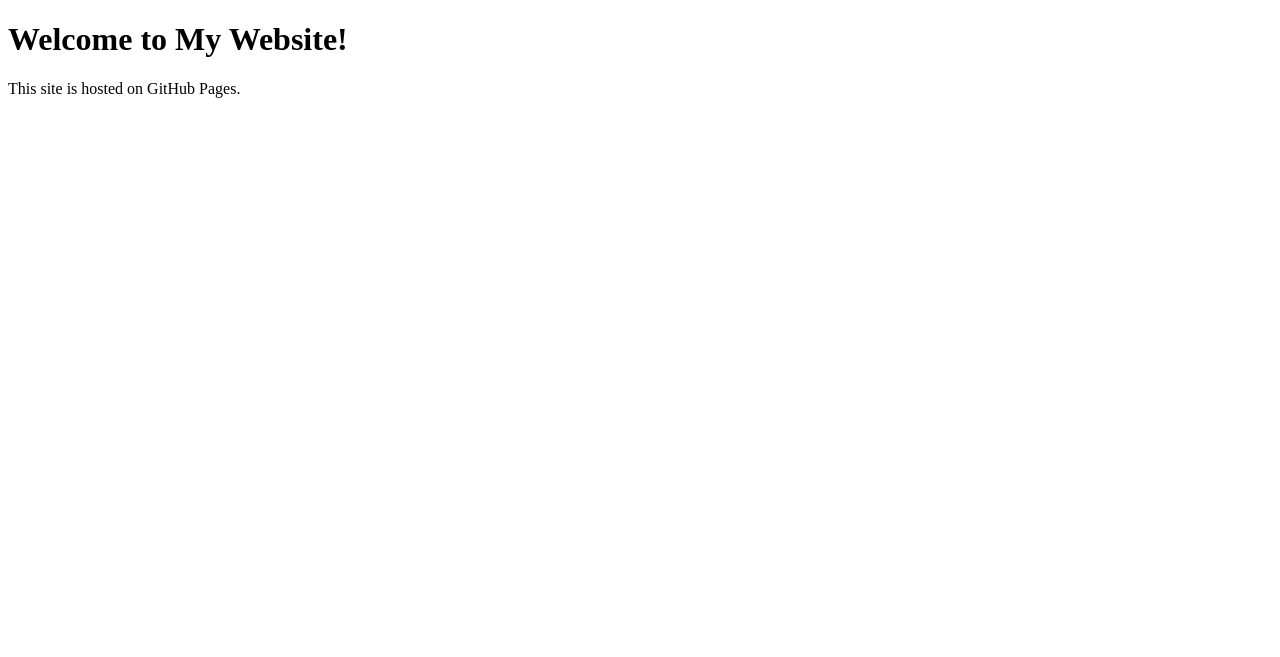
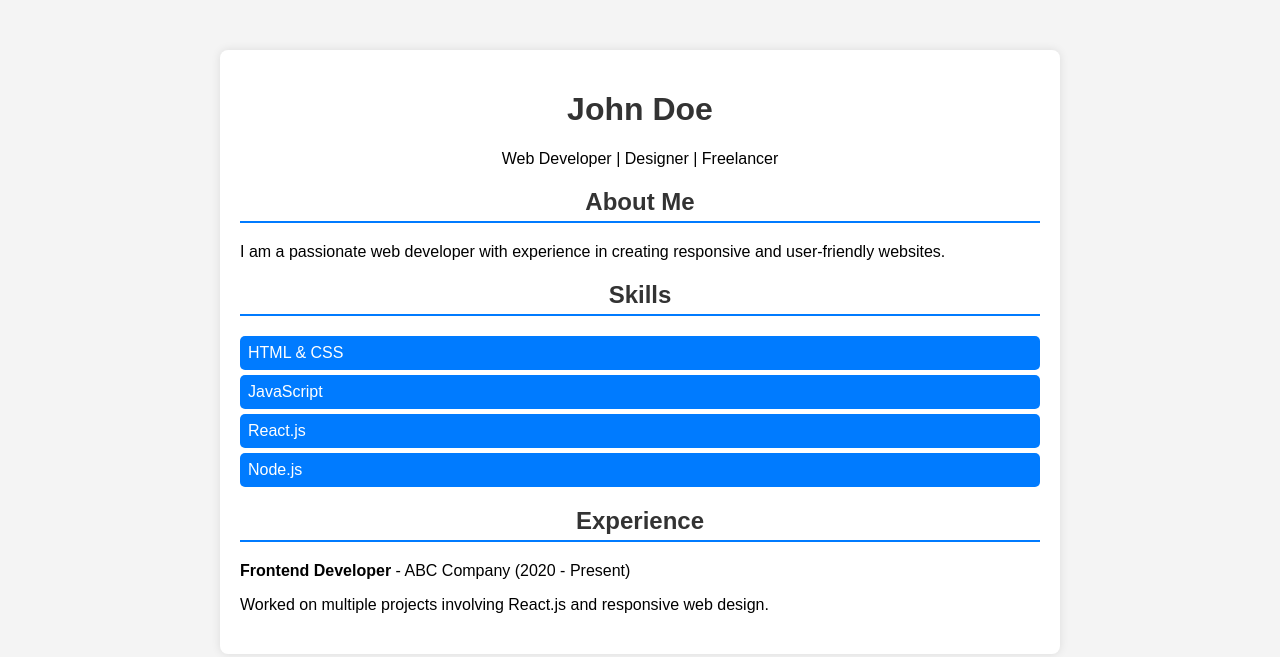
Before and after one commit to YanYingCCH/CHEAHCHEEHONG, a plain HTML site: page index.html in a window 1280 px wide. Drawn offline with Linux system fonts and the light colour scheme.

Commit message:
Update index.html

```diff
--- a/index.html
+++ b/index.html
@@ -3,10 +3,71 @@
 <head>
     <meta charset="UTF-8">
     <meta name="viewport" content="width=device-width, initial-scale=1.0">
-    <title>My GitHub Page</title>
+    <title>My Resume</title>
+    <style>
+        body {
+            font-family: Arial, sans-serif;
+            margin: 0;
+            padding: 0;
+            background: #f4f4f4;
+        }
+        .container {
+            max-width: 800px;
+            margin: 50px auto;
+            background: white;
+            padding: 20px;
+            box-shadow: 0 0 10px rgba(0, 0, 0, 0.1);
+            border-radius: 8px;
+        }
+        h1, h2 {
+            text-align: center;
+            color: #333;
+        }
+        .section {
+            margin-bottom: 20px;
+        }
+        .section h2 {
+            border-bottom: 2px solid #007BFF;
+            padding-bottom: 5px;
+        }
+        ul {
+            list-style-type: none;
+            padding: 0;
+        }
+        ul li {
+            background: #007BFF;
+            color: white;
+            padding: 8px;
+            margin: 5px 0;
+            border-radius: 5px;
+        }
+    </style>
 </head>
 <body>
-    <h1>Welcome to My Website!</h1>
-    <p>This site is hosted on GitHub Pages.</p>
+    <div class="container">
+        <h1>John Doe</h1>
+        <p style="text-align: center;">Web Developer | Designer | Freelancer</p>
+
+        <div class="section">
+            <h2>About Me</h2>
+            <p>I am a passionate web developer with experience in creating responsive and user-friendly websites.</p>
+        </div>
+
+        <div class="section">
+            <h2>Skills</h2>
+            <ul>
+                <li>HTML & CSS</li>
+                <li>JavaScript</li>
+                <li>React.js</li>
+                <li>Node.js</li>
+            </ul>
+        </div>
+
+        <div class="section">
+            <h2>Experience</h2>
+            <p><strong>Frontend Developer</strong> - ABC Company (2020 - Present)</p>
+            <p>Worked on multiple projects involving React.js and responsive web design.</p>
+        </div>
+    </div>
 </body>
 </html>
```
